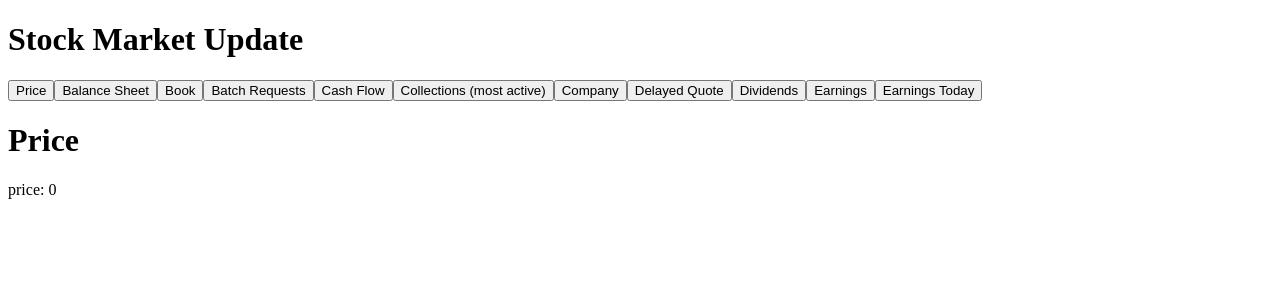
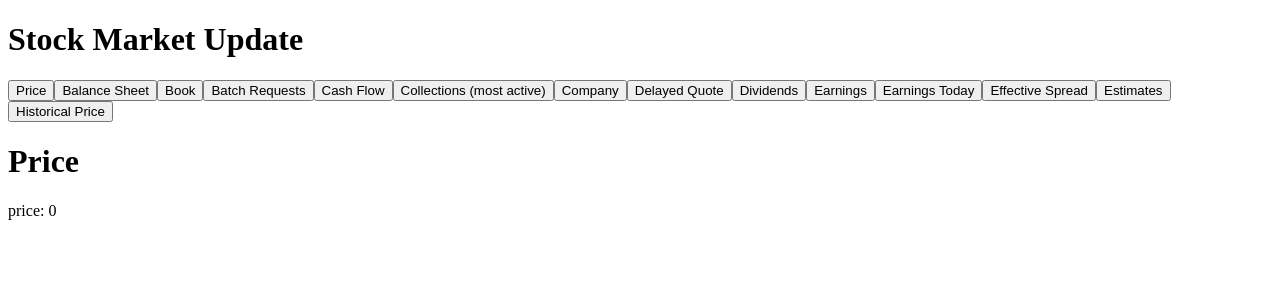
Before and after one commit to RegiAdi/StockMarketUpdate, a React (Create React App) app: page / in a window 1280 px wide. Shown: the top 300 px of the page. Built offline with nearby package versions, Linux system fonts and the light colour scheme; no server answers.

Commit message:
Add Effective Spread, Estimates, and Historical Price endpoints

```diff
--- a/src/App.jsx
+++ b/src/App.jsx
@@ -10,6 +10,9 @@ import DelayedQuote from './DelayedQuote'
 import Dividends from './Dividends'
 import Earnings from './Earnings'
 import EarningsToday from './EarningsToday'
+import EffectiveSpread from './EffectiveSpread'
+import Estimates from './Estimates'
+import HistoricalPrice from './HistoricalPrice'
 
 export default function App() {
     const [activeEndpoint, setActiveEndpoint] = useState('price')
@@ -62,6 +65,18 @@ export default function App() {
                 <button onClick={() => setActiveEndpoint('earningsToday')}>
                     Earnings Today
                 </button>
+
+                <button onClick={() => setActiveEndpoint('effectiveSpread')}>
+                    Effective Spread
+                </button>
+
+                <button onClick={() => setActiveEndpoint('estimates')}>
+                    Estimates
+                </button>
+
+                <button onClick={() => setActiveEndpoint('historicalPrice')}>
+                    Historical Price
+                </button>
             </p>
 
             {activeEndpoint === 'price' && <Price />}
@@ -75,6 +90,9 @@ export default function App() {
             {activeEndpoint === 'dividends' && <Dividends />}
             {activeEndpoint === 'earnings' && <Earnings />}
             {activeEndpoint === 'earningsToday' && <EarningsToday />}
+            {activeEndpoint === 'effectiveSpread' && <EffectiveSpread />}
+            {activeEndpoint === 'estimates' && <Estimates />}
+            {activeEndpoint === 'historicalPrice' && <HistoricalPrice />}
 
         </div>
     )
--- /dev/null
+++ b/src/EffectiveSpread.jsx
@@ -0,0 +1,28 @@
+import React, {useState, useEffect} from 'react'
+import api from './api'
+
+export default function EffectiveSpread() {
+    const [effectiveSpread, setEffectiveSpread] = useState([])
+
+    useEffect(() => {
+        api.get('/stock/aapl/effective-spread')
+            .then(response => {
+                console.log(response.data)
+                setEffectiveSpread(response.data)
+            })
+    }, [])
+
+    return (
+        <div>
+            <h1>Effective Spread</h1>
+            {console.log(effectiveSpread)}
+            {effectiveSpread.map((spread, index) =>
+                <ul key={index}>
+                    {Object.keys(spread).map(key =>
+                        <li key={key}>{key}: {spread[key]}</li>
+                    )}
+                </ul>
+            )}
+        </div>
+    )
+}
--- /dev/null
+++ b/src/Estimates.jsx
@@ -0,0 +1,30 @@
+import React, {useState, useEffect} from 'react'
+import api from './api'
+
+export default function Estimates() {
+    const [estimates, setEstimates] = useState({
+        "symbol": "",
+        "estimates": []
+    })
+
+    useEffect(() => {
+        api.get('/stock/aapl/estimates')
+            .then(response => {
+                setEstimates(response.data)
+            })
+    }, [])
+
+    return (
+        <div>
+            <h1>Estimates</h1>
+
+            {estimates.estimates.map((estimate, index) =>
+                <ul key={index}>
+                    {Object.keys(estimate).map(key =>
+                        <li key={key}>{key}: {estimate[key]}</li>
+                    )}
+                </ul>
+            )}
+        </div>
+    )
+}
--- /dev/null
+++ b/src/HistoricalPrice.jsx
@@ -0,0 +1,29 @@
+import React, {useState, useEffect} from 'react'
+import api from './api'
+
+export default function HistoricalPrice() {
+    const [historicalPrice, setHistoricalPrice] = useState([])
+
+    useEffect(() => {
+        api.get('/stock/aapl/chart/1y')
+            .then(response => {
+                setHistoricalPrice(response.data)
+            })
+    }, [])
+
+    return (
+        <div>
+            <h1>Historical Price</h1>
+
+            {historicalPrice.map((price, index) =>
+                <ul key={index}>
+                    {index}
+
+                    {Object.keys(price).map(key =>
+                        <li key={key}>{key}: {price[key]}</li>
+                    )}
+                </ul>
+            )}
+        </div>
+    )
+}
```
